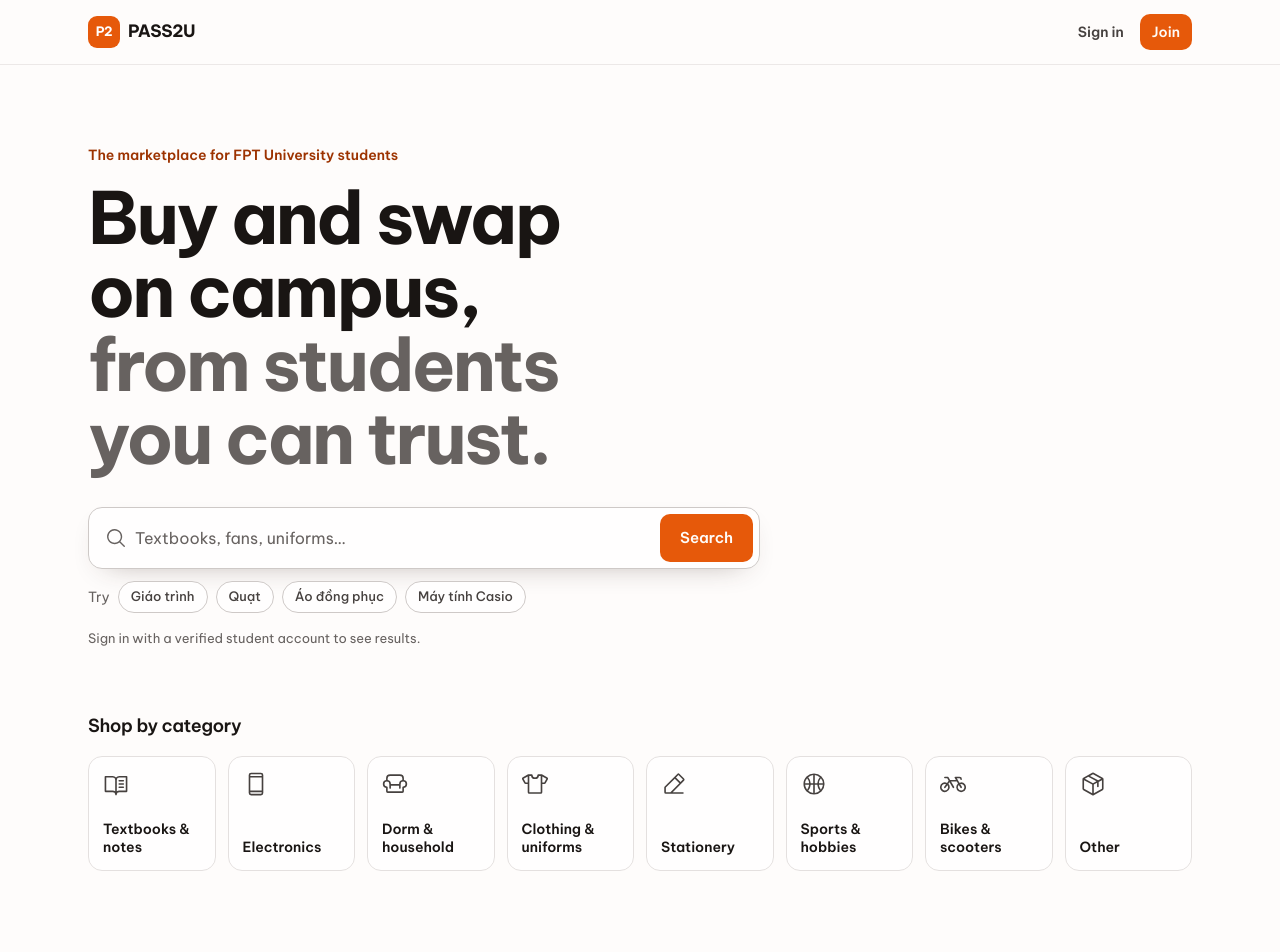
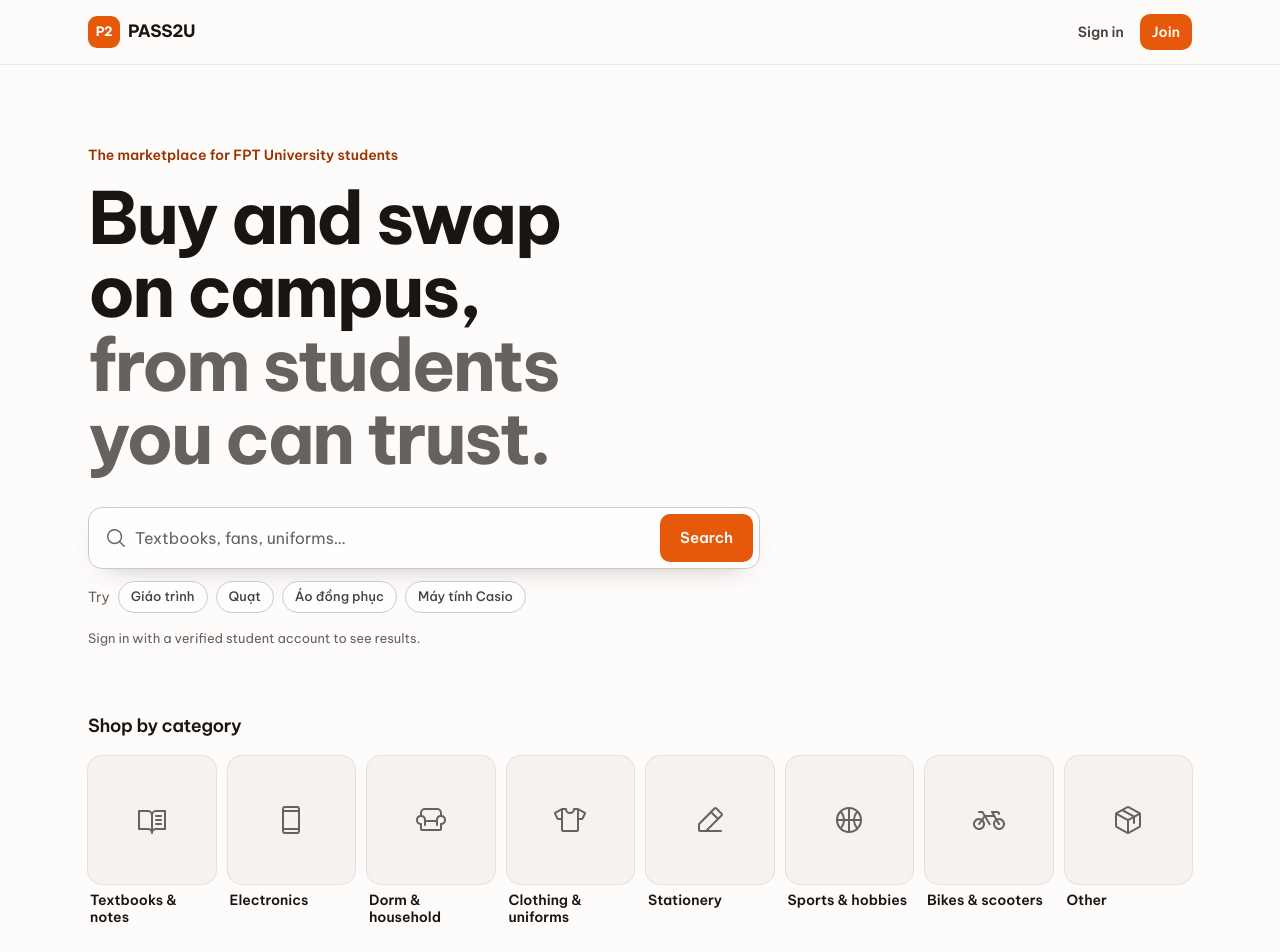
Before and after one commit to Khoa1661-TDK/pass2u, a Next.js app: page / in a window 1280 px wide. Shown: the top 952 px of the page. Built offline with nearby package versions, Linux system fonts and the light colour scheme; no server answers; the database is empty.

Commit message:
Show real photos on category tiles
Co-Authored-By: Claude Opus 5.5 (1M context) <noreply@anthropic.com>
Claude-Session: https://claude.ai/code/session_013a6as3uhfotpYv2ZhyeB3j

```diff
--- a/src/app/(public)/page.tsx
+++ b/src/app/(public)/page.tsx
@@ -1,3 +1,5 @@
+import { existsSync, readdirSync } from "node:fs";
+import { join } from "node:path";
 import Link from "next/link";
 import { redirect } from "next/navigation";
 import { and, eq, sql } from "drizzle-orm";
@@ -21,16 +23,29 @@ const CAT_ICONS: Record<string, Icon> = {
   stationery: PencilSimpleLine, sports: Basketball, vehicles: Bicycle, other: Package,
 };
 
+// Optional photos the team drops into public/categories/<value>.jpg, used
+// when a category has no live listing to borrow a cover from.
+const STATIC_CAT = new Set(
+  existsSync(join(process.cwd(), "public/categories"))
+    ? readdirSync(join(process.cwd(), "public/categories")).filter((f) => f.endsWith(".jpg")).map((f) => f.slice(0, -4))
+    : [],
+);
+
 const QUICK = ["Giáo trình", "Quạt", "Áo đồng phục", "Máy tính Casio"];
 
 async function categoryCounts() {
   const rows = await db
-    .select({ category: listings.category, n: sql<number>`count(*)::int` })
+    .select({
+      category: listings.category,
+      n: sql<number>`count(*)::int`,
+      // Cover photo of the newest available listing in the category.
+      cover: sql<string | null>`(array_agg((select url from listing_images li where li.listing_id = ${listings.id} order by li.position limit 1) order by ${listings.createdAt} desc))[1]`,
+    })
     .from(listings)
     .innerJoin(users, eq(users.id, listings.sellerId))
     .where(and(eq(listings.status, "available"), sql`${users.bannedAt} is null`))
     .groupBy(listings.category);
-  return Object.fromEntries(rows.map((r) => [r.category, r.n]));
+  return Object.fromEntries(rows.map((r) => [r.category, r]));
 }
 
 export default async function Landing() {
@@ -93,18 +108,26 @@ export default async function Landing() {
           <ul className="stagger scrollbar-none -mx-4 mt-4 flex gap-3 overflow-x-auto px-4 pb-1 sm:mx-0 sm:grid sm:grid-cols-4 sm:overflow-visible sm:px-0 lg:grid-cols-8">
             {CATEGORIES.map((c, i) => {
               const I = CAT_ICONS[c.value] ?? Package;
-              const n = counts[c.value];
+              const n = counts[c.value]?.n;
+              const img = counts[c.value]?.cover ?? (STATIC_CAT.has(c.value) ? `/categories/${c.value}.jpg` : null);
               return (
                 <li key={c.value} style={{ "--i": i } as React.CSSProperties} className="shrink-0">
                   <Link
                     href={`/market?category=${c.value}`}
-                    className="group flex h-full w-32 flex-col justify-between gap-6 rounded-lg border border-line bg-raised p-3.5 transition-[border-color,transform] duration-200 ease-[var(--ease-out)] active:scale-[0.98] sm:w-auto [@media(hover:hover)]:hover:-translate-y-0.5 [@media(hover:hover)]:hover:border-line-strong"
+                    className="group block w-36 rounded-lg active:scale-[0.98] transition-transform duration-200 ease-[var(--ease-out)] sm:w-auto"
                   >
-                    <I size={26} className="text-ink-2 transition-colors group-hover:text-accent-ink" />
-                    <span>
-                      <span className="block text-sm font-semibold leading-tight">{c.label}</span>
-                      {n ? <span className="mt-0.5 block text-[13px] tabular-nums text-ink-3">{n} available</span> : null}
+                    <span className="relative block aspect-square overflow-hidden rounded-lg bg-sunken ring-1 ring-line">
+                      {img ? (
+                        // eslint-disable-next-line @next/next/no-img-element
+                        <img src={img} alt="" loading="lazy" className="size-full object-cover transition-transform duration-500 ease-[var(--ease-out)] [@media(hover:hover)]:group-hover:scale-[1.05]" />
+                      ) : (
+                        <span className="grid size-full place-items-center">
+                          <I size={32} className="text-ink-3 transition-colors group-hover:text-accent-ink" />
+                        </span>
+                      )}
                     </span>
+                    <span className="mt-2 block px-0.5 text-sm font-semibold leading-tight group-hover:text-accent-ink">{c.label}</span>
+                    {n ? <span className="mt-0.5 block px-0.5 text-[13px] tabular-nums text-ink-3">{n} available</span> : null}
                   </Link>
                 </li>
               );
```
Also changed, not shown: 1 other file (tests, documents, lock files or other folders).
